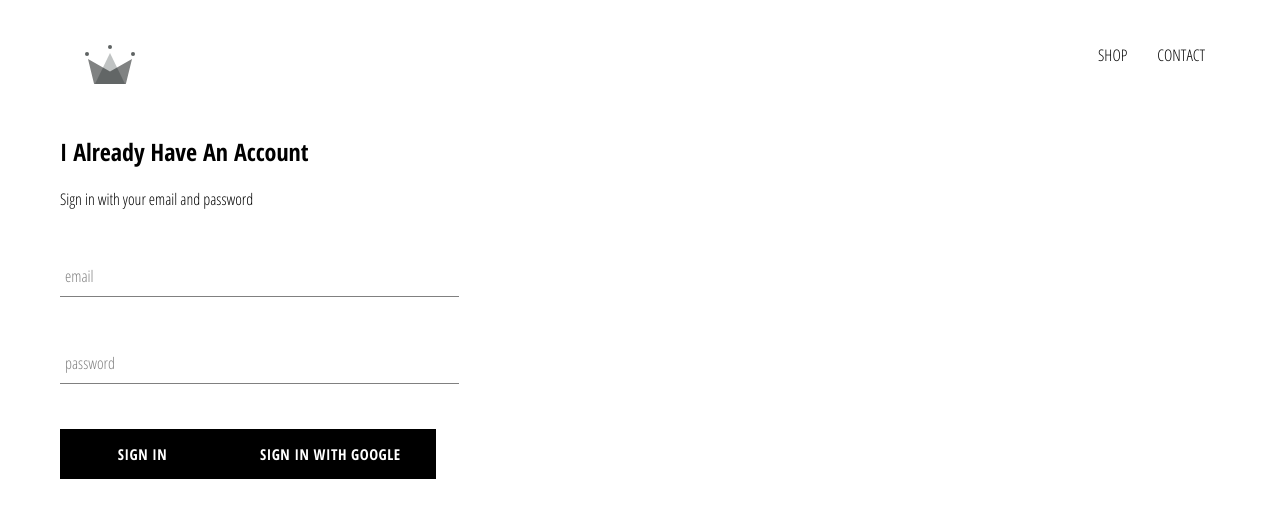
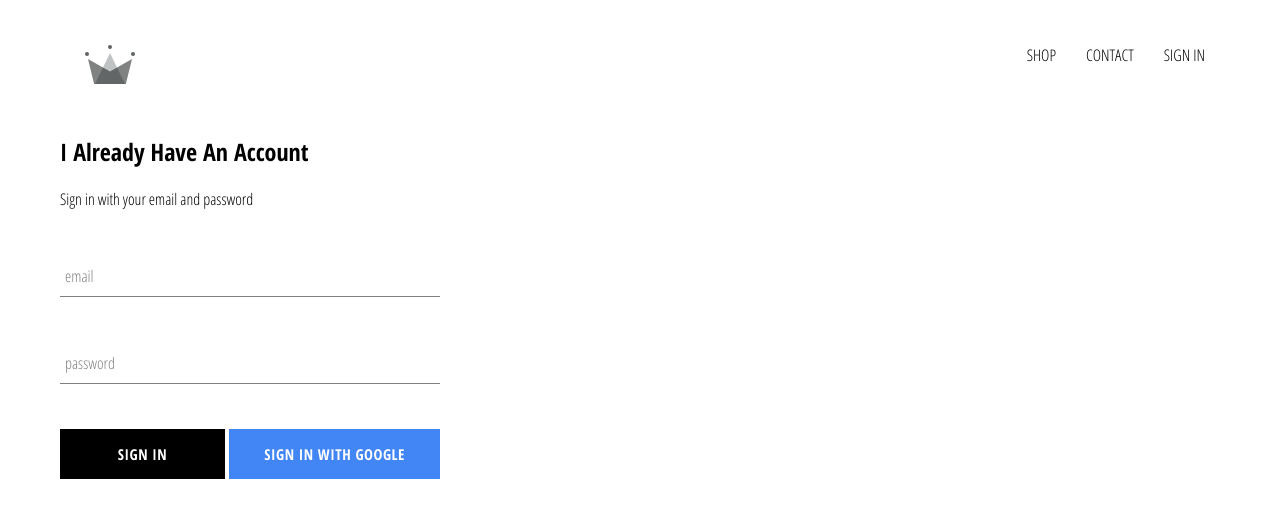
Before and after one commit to tpadilla10117/crwn-clothing, a React (Create React App) app: page /signin in a window 1280 px wide. Shown: the top 518 px of the page. Built offline with nearby package versions, Linux system fonts and the light colour scheme; no server answers.

Commit message:
integrated firebase, created sign in page with sign-in component and sign in with google

```diff
--- a/src/App.css
+++ b/src/App.css
@@ -8,3 +8,7 @@
     text-decoration: none;
     color: black;
 }
+
+* {
+    box-sizing: border-box;
+}
--- a/src/App.js
+++ b/src/App.js
@@ -5,25 +5,48 @@
 import ShopPage from './pages/shop/shop.js';
 import Header from './components/header/header.js';
 import SignInAndSignUpPage from './pages/sign-in-and-sign-up/sign-in-and-sign-up.js';
+import { auth } from './firebase/firebase.utils.js';
 
-const HatsPage = () => (
-  <div>
-    <h1>Hats Page</h1>
-  </div>
-)
-function App() {
+
+class App extends React.Component {
+  constructor() {
+    super();
+
+    this.state = {
+      currentUser: null
+    }
+  }
+
+  unsubscribeFromAuth = null;
+
+  /* Setting the user on state & get user persistence: */
+    componentDidMount() {
+      /* method from auth library in firebase */
+      this.unsubscribeFromAuth = auth.onAuthStateChanged( user => {
+        this.setState( { currentUser: user});
+
+        console.log("This is my logged in user:", user);
+      })
+    }
+
+  /* Closing the subscription and handling auth changes with firebase */
+    componentWillUnmount() {
+      this.unsubscribeFromAuth();
+    }
+
+
+  render() {
   return (
     <div>
-      <Header />
+      <Header currentUser={this.state.currentUser} />
       <Switch>
-        {/* <HomePage/> */}
         <Route exact path='/' component={HomePage} />
         <Route path="/shop" component={ShopPage} />
-        {/* <Route path='/hats' component={HatsPage} />  */}
         <Route path='/signin' component={SignInAndSignUpPage} />
       </Switch>
     </div>
   );
+  }
 }
 
 export default App;
--- a/src/components/custom-button/custom-button.js
+++ b/src/components/custom-button/custom-button.js
@@ -2,8 +2,8 @@
 
 import './custom-button.scss';
 
-const CustomButton = ( { children, ...otherProps }) => (
-    <button className="custom-button" {...otherProps}>
+const CustomButton = ( { children, isGoogleSignIn, ...otherProps }) => (
+    <button className={`${isGoogleSignIn ? 'google-sign-in' : ''} custom-button`} {...otherProps}>
         {children}
     </button>
 )
--- a/src/components/custom-button/custom-button.scss
+++ b/src/components/custom-button/custom-button.scss
@@ -19,4 +19,14 @@
       color: black;
       border: 1px solid black;
     }
+
+    &.google-sign-in {
+      background-color: #4285f4;
+      color: white;
+
+      &:hover {
+        background-color: #357ae8;
+        border: none;
+      }
+    }
   }
--- a/src/components/header/header.js
+++ b/src/components/header/header.js
@@ -1,18 +1,24 @@
 import React from 'react';
 import { Link } from 'react-router-dom';
+import { auth } from '../../firebase/firebase.utils';
+
 /* Syntax for importing SVG - we tell create react app that we want a react component that renders an SVG, rather than its filename*/
 import { ReactComponent as Logo } from '../../assets/crown.svg';
 
 import './header.scss';
 
-const Header = () => (
+const Header = ( { currentUser} ) => (
     <div className="header">
         <Link className="logo-container" to="/">
-            <Logo classNAme="logo" />
+            <Logo className="logo" />
         </Link>
         <div className="options">
             <Link className='option' to='/shop'>SHOP</Link>
             <Link className="option" to='/shop'>CONTACT</Link>
+            {
+                currentUser ? <div className="option" onClick={ () => auth.signOut() }>SIGN OUT</div> : <Link className="option" to='/signin'>SIGN IN</Link>
+
+            }
         </div>
     </div>
 )
--- a/src/components/header/header.scss
+++ b/src/components/header/header.scss
@@ -20,6 +20,7 @@
 
       .option {
         padding: 10px 15px;
+        cursor: pointer;
       }
     }
   }
--- a/src/components/sign-in/sign-in.js
+++ b/src/components/sign-in/sign-in.js
@@ -39,9 +39,11 @@
 
                     <FormInput name="password" type="password" value={this.state.email} handleChange={this.handleChange} required label="password"/>
 
+                    <div className='buttons'>
+                        <CustomButton type="submit">Sign In</CustomButton>
+                        <CustomButton onClick={signInWithGoogle} isGoogleSignIn>Sign In With Google</CustomButton>
+                    </div>
 
-                    <CustomButton type="submit">Sign In</CustomButton>
-                    <CustomButton onClick={signInWithGoogle}>Sign In With Google</CustomButton>
 
                 </form>
             </div>
--- a/src/components/sign-in/sign-in.scss
+++ b/src/components/sign-in/sign-in.scss
@@ -1,9 +1,14 @@
 .sign-in {
-    width: 30vw;
+    width: 380px;
     display: flex;
     flex-direction: column;
 
     .title {
         margin: 10px 0;
     }
+
+    .buttons {
+        display: flex;
+        justify-content: space-between;
+    }
 }
--- a/src/firebase/firebase.utils.js
+++ b/src/firebase/firebase.utils.js
@@ -16,16 +16,17 @@
     measurementId: "G-SBSTPEF2R2"
 
 }
-
+/* Let's us initialize firebase */
 firebase.initializeApp(config);
 
+/* export the auth and the db */
 export const auth = firebase.auth();
 export const firestore = firebase.firestore();
 
 /* Set up Google authentication utility */
-
+/* Let's us trigger google pop-up for sign in */
 const provider = new firebase.auth.GoogleAuthProvider();
-provider.setCustomParameters( { propmt: 'select_account'});
+provider.setCustomParameters( { prompt: 'select_account'});
 
 export const signInWithGoogle = () => auth.signInWithPopup(provider);
 
```
